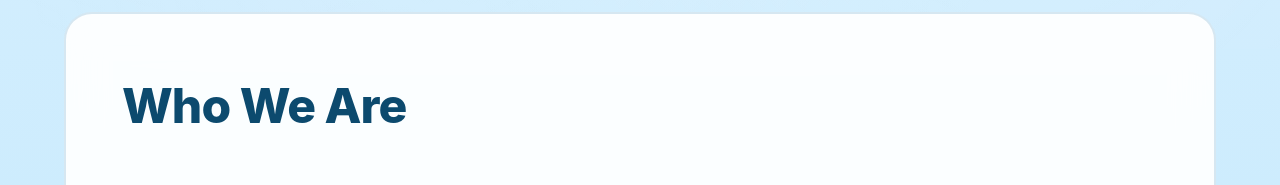
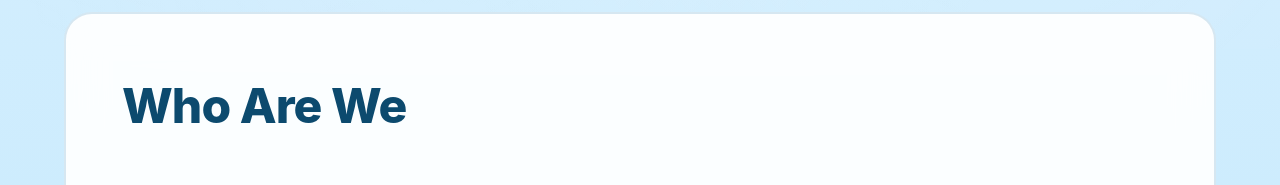
Before and after one commit to tanishhhk/Fenero, a React (Vite) app: page /about in a window 1280 px wide. Shown: the part 751-936 px from the top of the page. Built offline with nearby package versions, Linux system fonts and the light colour scheme.

Commit message:
Minor change

```diff
--- a/src/pages/AboutUs.jsx
+++ b/src/pages/AboutUs.jsx
@@ -47,7 +47,7 @@ const AboutUs = () => {
       {/* Who We Are */}
       <section className="about-content-section">
         <div className="about-glass-card">
-          <h2 className="about-section-title">Who We Are</h2>
+          <h2 className="about-section-title">Who Are We</h2>
           <p className="about-section-text">
             Fenero Capital Advisory LLP is a bootstrapped, specialized debt advisory and financial strategy firm committed to delivering clarity, structure, and intelligent capital planning. We bridge the gap between businesses seeking growth capital and financial institutions offering it, ensuring seamless transactions built on deep market understanding and relationship strength. Our approach combines traditional banking wisdom with modern efficiency, serving clients across diverse industries with precision and confidentiality.
           </p>
```
